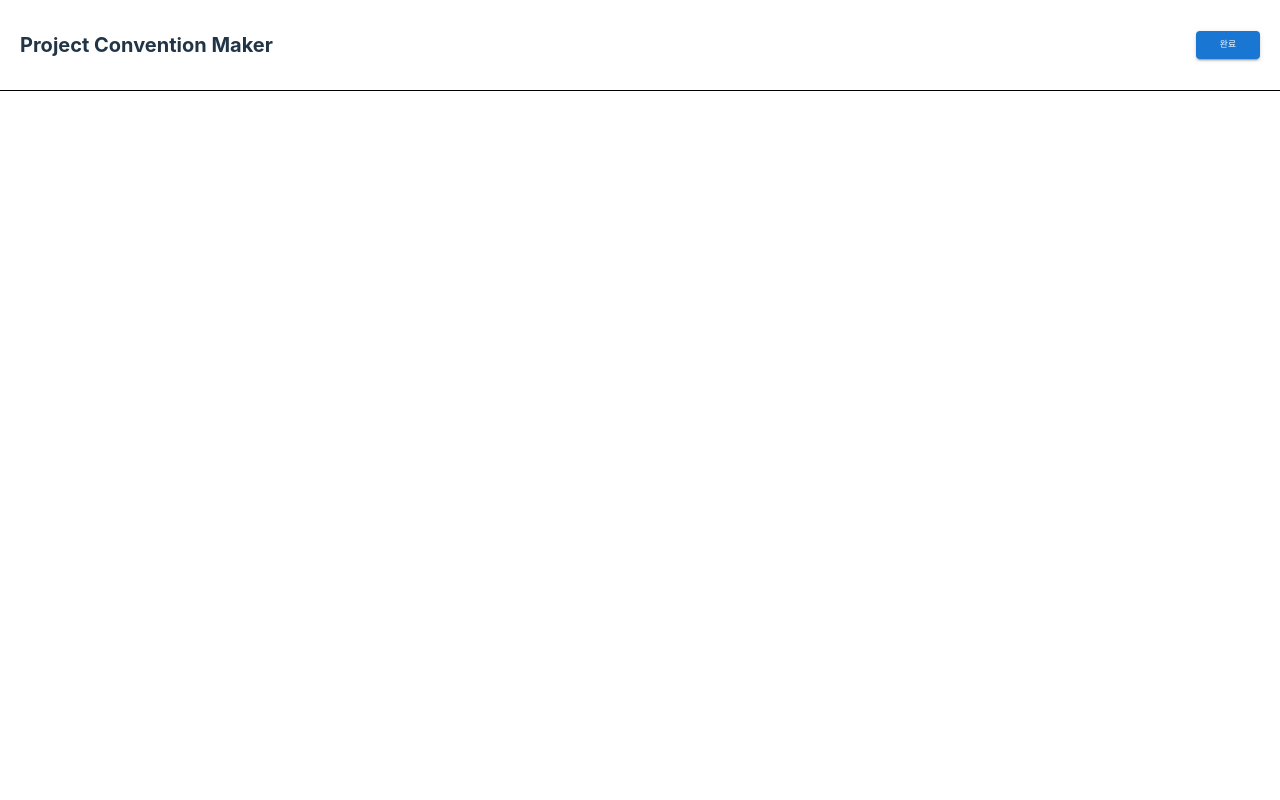
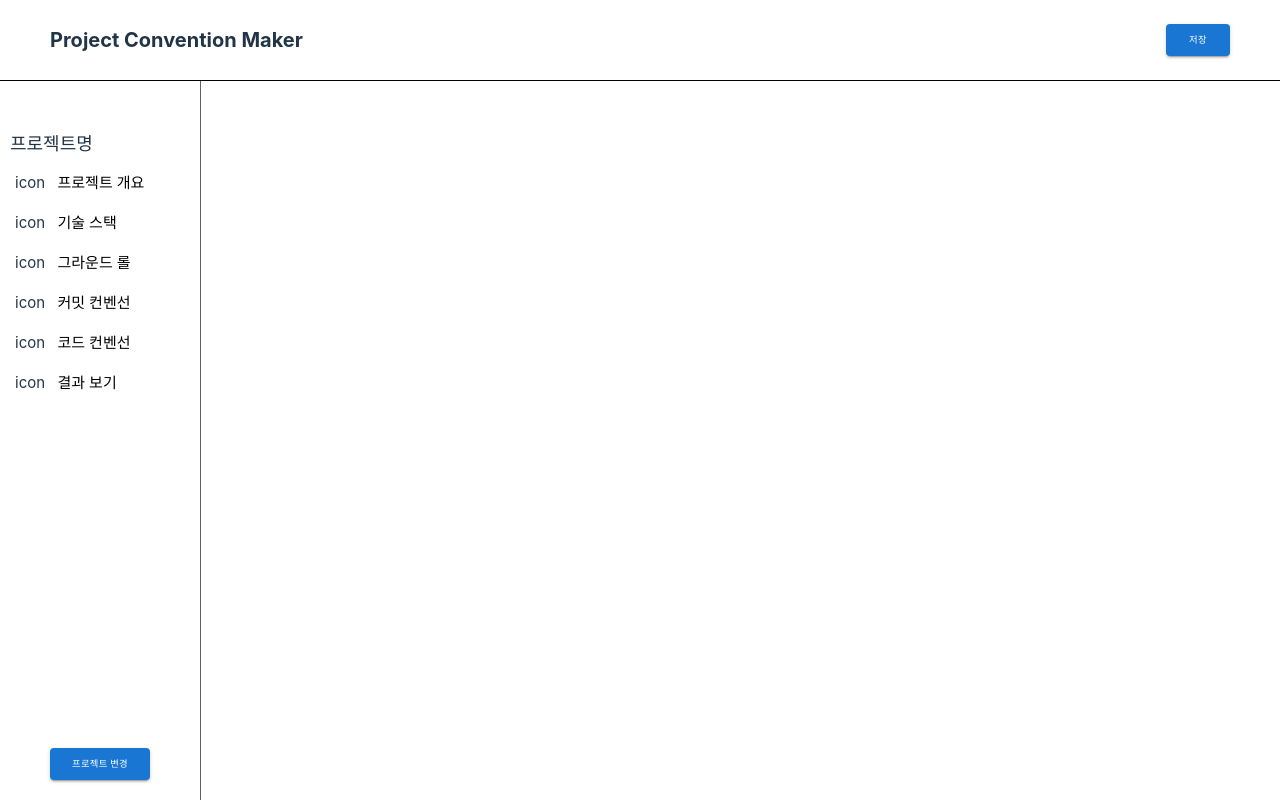
Before and after one commit to projectconventionmaker/project_convention_maker, a React (Vite) app: page / in a window 1280 px wide. Built offline with nearby package versions, Linux system fonts and the light colour scheme.

Commit message:
Feat: nav 추가

```diff
--- a/src/components/layout/Header.module.scss
+++ b/src/components/layout/Header.module.scss
@@ -6,8 +6,9 @@
   display: flex;
   justify-content: space-between;
   align-items: center;
-  height: 5rem;
-  padding: 2rem;
+  height: 8rem;
+  padding: 0 5rem;
+  z-index: 999;
   border-bottom: 1px solid black;
   div {
     font-size: 2rem;
--- a/src/components/layout/Header.tsx
+++ b/src/components/layout/Header.tsx
@@ -5,7 +5,9 @@ const Header = () => {
   return (
     <header className={styles.container}>
       <div>Project Convention Maker</div>
-      <Button variant="contained">완료</Button>
+      <Button size="large" variant="contained">
+        저장
+      </Button>
     </header>
   );
 };
--- /dev/null
+++ b/src/components/layout/Nav.module.scss
@@ -0,0 +1,37 @@
+.navContainer {
+  position: fixed;
+  top: 8rem;
+  bottom: 0;
+  left: 0;
+  display: flex;
+  flex-direction: column;
+  justify-content: space-between;
+  align-items: center;
+  padding: 5rem 0px 2rem 0px;
+  width: 20rem;
+  border-right: 0.2px solid rgb(97, 97, 97);
+
+  > .navMenuWrapper {
+    width: 90%;
+    > .projectName {
+      font-size: 1.8rem;
+      margin-bottom: 1rem;
+    }
+  }
+}
+
+.itemContainer {
+  display: grid;
+  grid-template-columns: 1fr 3fr;
+  font-size: 1.5rem;
+  height: 3rem;
+  border-radius: 5px;
+  padding: 0.5rem;
+  > a {
+    color: black;
+    font-weight: 500;
+  }
+  &:hover {
+    background-color: rgb(142, 142, 213);
+  }
+}
--- /dev/null
+++ b/src/components/layout/Nav.tsx
@@ -0,0 +1,43 @@
+import { Link } from 'react-router-dom';
+import { Button } from '@mui/material';
+import styles from './Nav.module.scss';
+
+const NAVLIST = [
+  { to: '#', name: '프로젝트 개요' },
+  { to: '#', name: '기술 스택' },
+  { to: '#', name: '그라운드 롤' },
+  { to: '#', name: '커밋 컨벤선' },
+  { to: '#', name: '코드 컨벤선' },
+  { to: '#', name: '결과 보기' },
+];
+
+const Nav = () => {
+  return (
+    <nav className={styles.navContainer}>
+      <div className={styles.navMenuWrapper}>
+        <div className={styles.projectName}>프로젝트명</div>
+        <div>
+          {NAVLIST.map(item => (
+            <NavItem name={item.name} />
+          ))}
+        </div>
+      </div>
+      <Link to="intro">
+        <Button size="large" variant="contained">
+          프로젝트 변경
+        </Button>
+      </Link>
+    </nav>
+  );
+};
+
+export default Nav;
+
+const NavItem = ({ name }: { name: string }) => {
+  return (
+    <div className={styles.itemContainer}>
+      <div>icon</div>
+      <Link to="#">{name}</Link>
+    </div>
+  );
+};
--- a/src/index.css
+++ b/src/index.css
@@ -16,6 +16,7 @@
 
 html {
   font-size: 10px;
+  box-sizing: content-box;
 }
 
 a {
--- a/src/pages/MainPage.tsx
+++ b/src/pages/MainPage.tsx
@@ -1,9 +1,11 @@
 import Header from '../components/layout/Header';
+import Nav from '../components/layout/Nav';
 
 const MainPage = () => {
   return (
     <main>
       <Header />
+      <Nav />
     </main>
   );
 };
```
